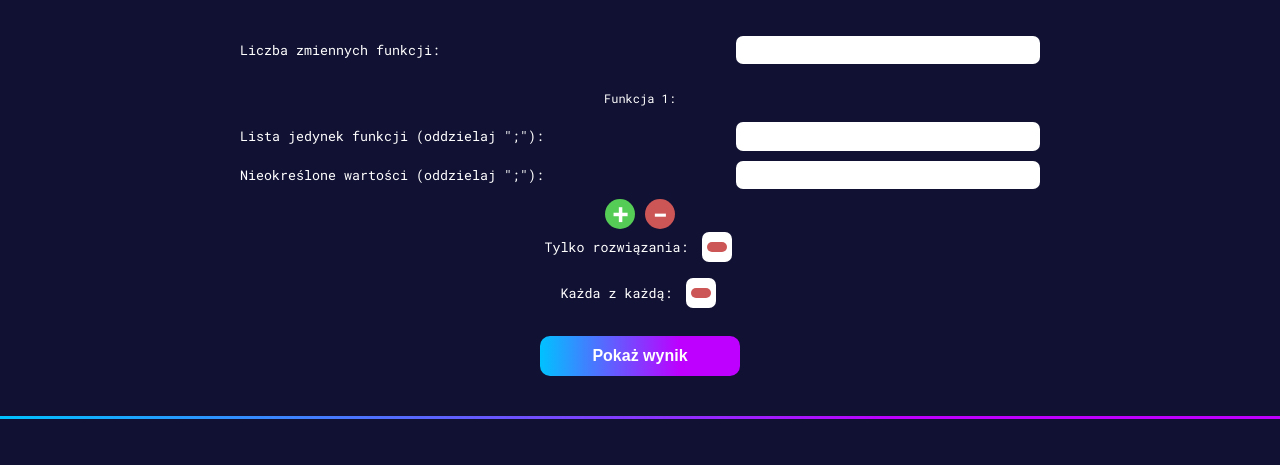
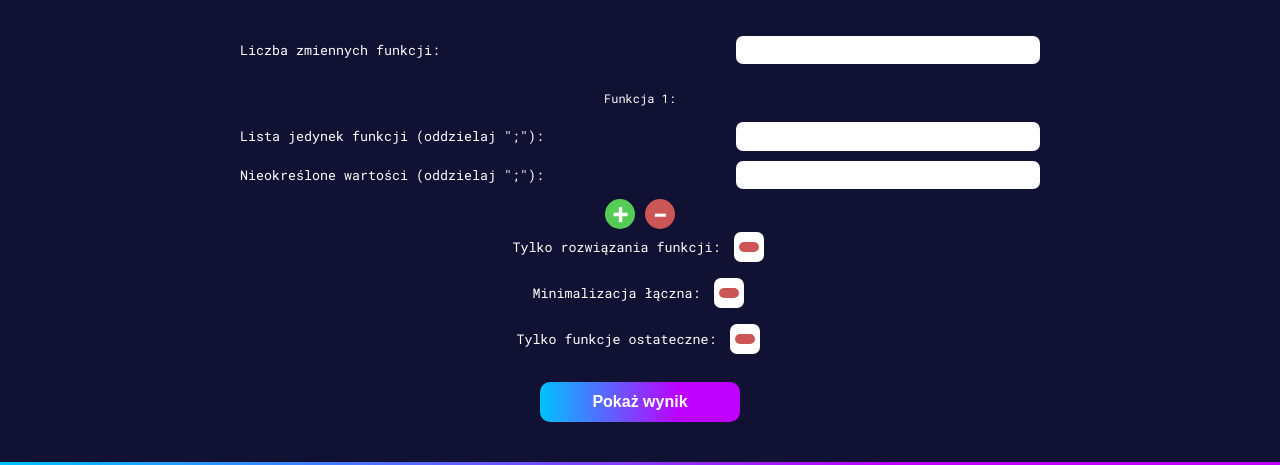
Before and after one commit to Rys00/elkaWebPage, a PHP site: page / in a window 1280 px wide. Shown: the part 519-984 px from the top of the page. Before the commit the page ends 938 px from the top, so only its background shows below. Run offline with PHP 8.4, Linux system fonts and the light colour scheme; some web fonts are replaced.

Commit message:
added option for final functions only to quine

```diff
--- a/index.html
+++ b/index.html
@@ -35,10 +35,13 @@
                     </div>
                     <input type="number" name="quineFunctionAmount" id="quineFunctionAmount" value="1">
                     <div class="item" style="flex-direction: row; justify-content: center; gap: 10px;">
-                        Tylko rozwiązania: <input type="checkbox" name="summaryOnly" id="summaryOnly">
+                        Tylko rozwiązania funkcji: <input type="checkbox" name="summaryOnly" id="summaryOnly">
                     </div>
                     <div class="item" style="flex-direction: row; justify-content: center; gap: 10px;">
-                        Każda z każdą: <input type="checkbox" name="merge" id="merge">
+                        Minimalizacja łączna: <input type="checkbox" name="combined" id="combined">
+                    </div>
+                    <div class="item" style="flex-direction: row; justify-content: center; gap: 10px;">
+                        Tylko funkcje ostateczne: <input type="checkbox" name="finalOnly" id="finalOnly">
                     </div>
                     <input type="submit" name="submit" value="Pokaż wynik">
                 </form>
```
Also changed, not shown: QuineMcCluskey.php (+6 -2 lines), 1 other file.
